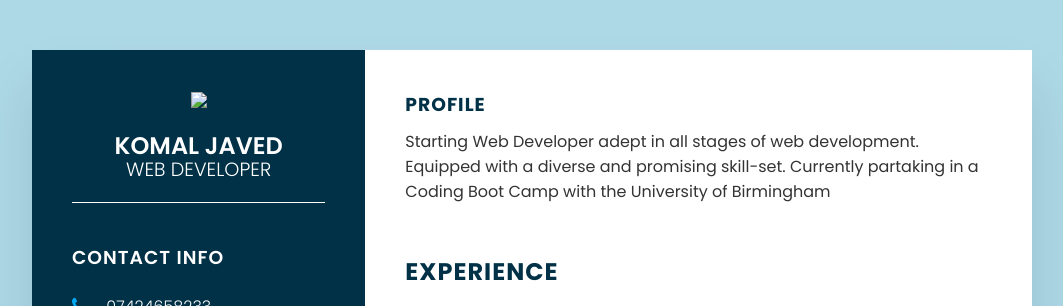
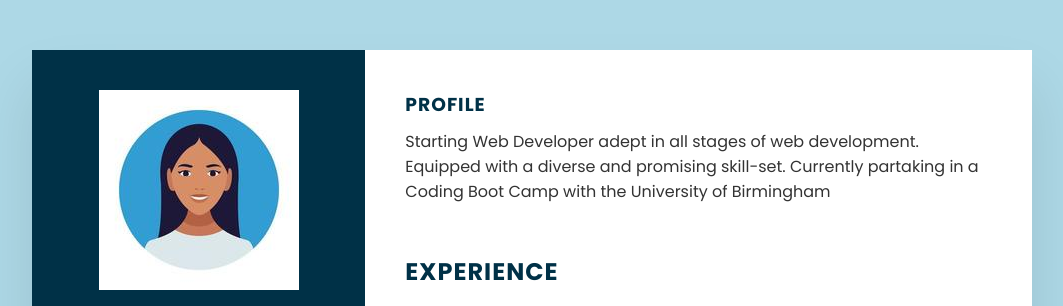
Before and after one commit to KJ234/CV-ME, a plain HTML site: page index.html in a window 1280 px wide. Shown: the top 306 px of the page, without its empty margins (108-1171 px from the left). Drawn offline with Linux system fonts and the light colour scheme.

Commit message:
update image

```diff
--- a/index.html
+++ b/index.html
@@ -18,7 +18,7 @@
     <div class="container">
       <div class="left_side">
         <div class="profileText">
-          <div class="img8x"><img src="../KJ-portfolio/Images/avatar.jpg" /></div>
+          <div class="img8x"><img src="./style/avatar.jpg" /></div>
           <h2>Komal Javed<br /><span>Web Developer</span></h2>
         </div>
         <div class="contactInfo">
```
Also changed, not shown: style/avatar.jpg (added).
